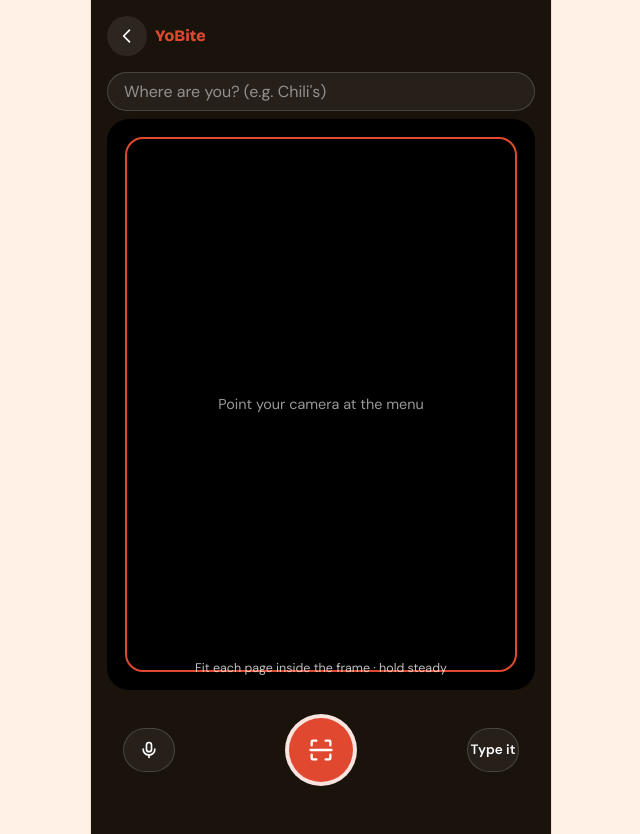
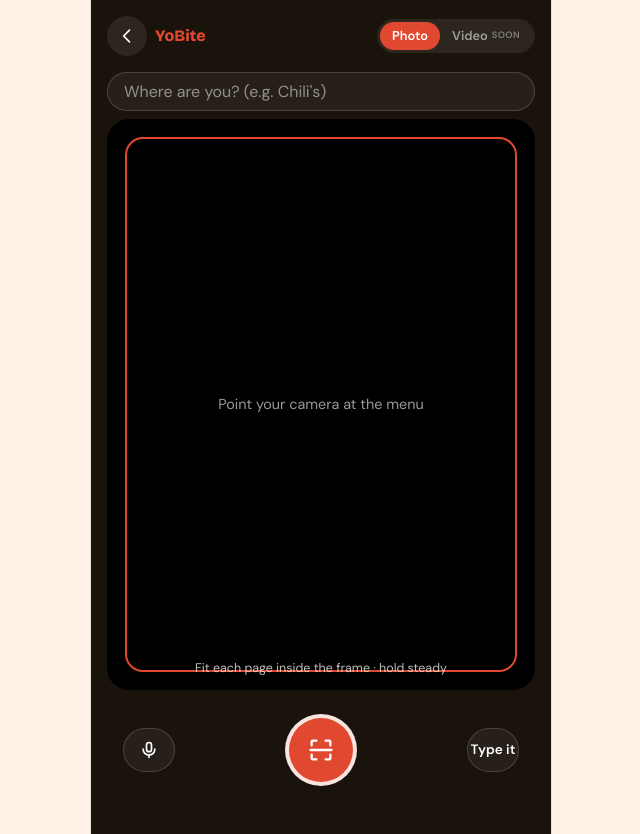
Before and after one commit to alekhya2206/yobite, a Next.js app: page /scan in a window 1280 px wide. Shown: the whole page, without its empty margins (319-959 px from the left). Built offline with nearby package versions, Linux system fonts and the light colour scheme; no server answers.

Commit message:
style(design): Scan Video/Photo toggle (Video placeholder, deferred to v1.1)

```diff
--- a/app/scan/page.tsx
+++ b/app/scan/page.tsx
@@ -147,6 +147,12 @@ export default function ScanPage() {
         </Link>
         <span className={s.brand}>YoBite</span>
         <span className={s.barSpacer} />
+        <div className={s.modeToggle} role="group" aria-label="Capture mode">
+          <span className={`${s.modeOpt} ${s.modeActive}`}>Photo</span>
+          <span className={s.modeOpt} aria-disabled="true">
+            Video <small>soon</small>
+          </span>
+        </div>
       </header>
 
       <div className={s.placeRow}>
--- a/app/scan/scan.module.css
+++ b/app/scan/scan.module.css
@@ -4,6 +4,13 @@
 .back { display: flex; width: 40px; height: 40px; align-items: center; justify-content: center; border-radius: var(--r-full); background: rgba(255,255,255,0.08); color: #fff; }
 .brand { font-family: var(--display); font-weight: 800; color: var(--coral); }
 .barSpacer { flex: 1; }
+
+/* Video/Photo segmented toggle. Photo is active; Video is a deferred-feature
+   placeholder ("soon") so the screen matches the mockup. */
+.modeToggle { display: inline-flex; background: rgba(255,255,255,0.08); border-radius: var(--r-full); padding: 3px; }
+.modeOpt { display: inline-flex; align-items: center; gap: 4px; padding: 4px 12px; border-radius: var(--r-full); font-size: 0.8rem; font-weight: 600; color: rgba(255,255,255,0.55); }
+.modeActive { background: var(--coral); color: #fff; }
+.modeOpt small { font-size: 0.58rem; opacity: 0.75; text-transform: uppercase; letter-spacing: 0.04em; }
 
 .placeRow { padding: 0 var(--s-md) var(--s-sm); }
 .placeInput {
```
